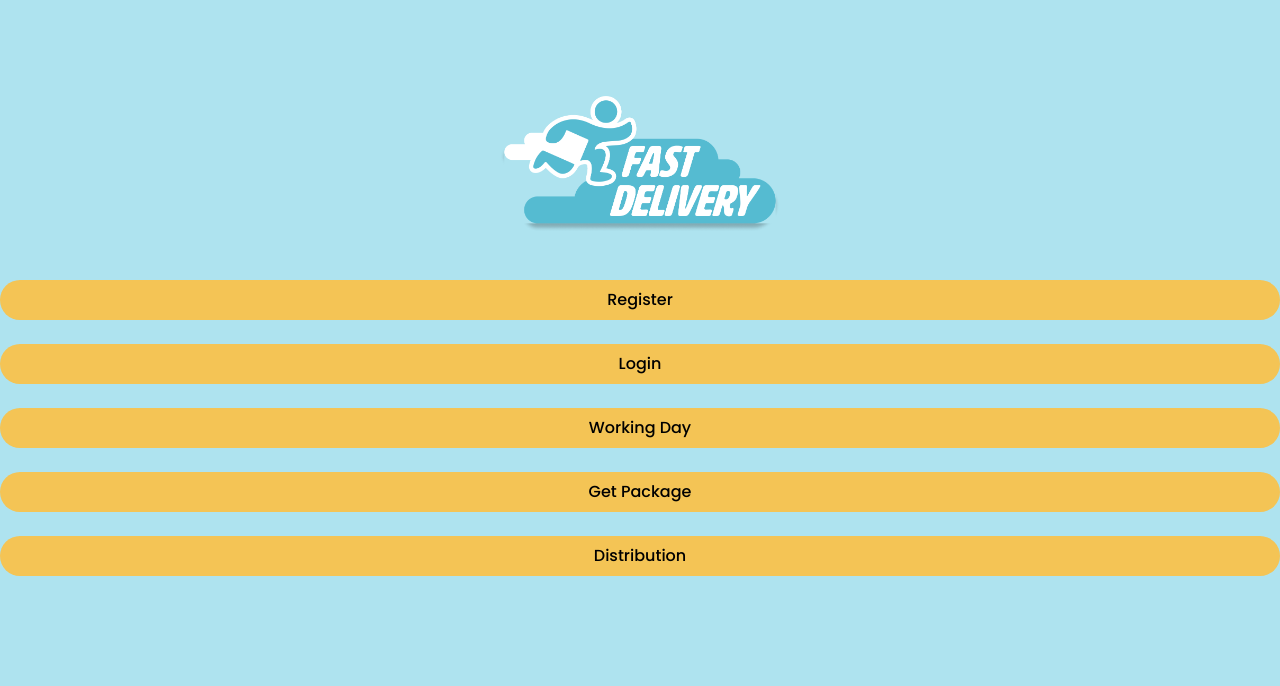
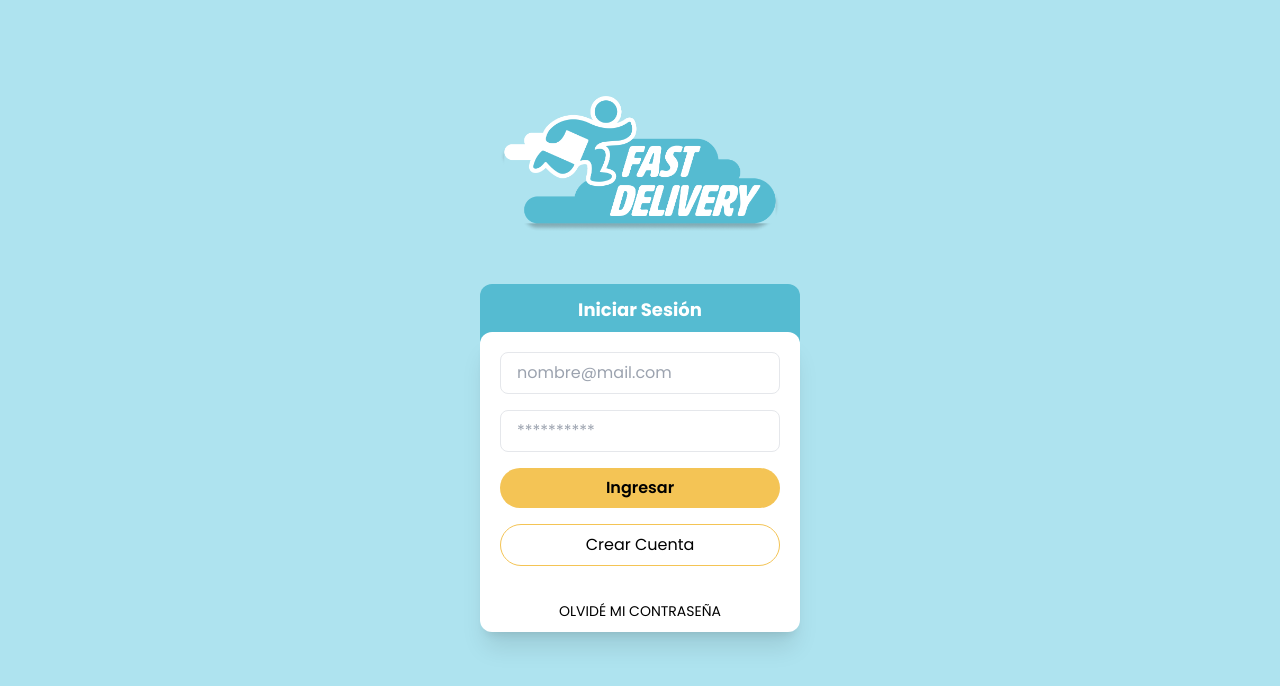
Before and after one commit to Tute22/Chacurbanos-front, a Next.js app: page / in a window 1280 px wide. Shown: the top 686 px of the page. Built offline with nearby package versions, Linux system fonts and the light colour scheme.

Commit message:
home page is login

```diff
--- a/src/app/page.tsx
+++ b/src/app/page.tsx
@@ -1,48 +1,9 @@
-import Image from "next/image";
-import mainLogo from "../../public/mainLogo.png";
-import Link from "next/link";
+import Login from "./login/page";
 
 export default function Home() {
   return (
-    <main className="bg-[#AEE3EF] h-screen font-poppins font-normal">
-      <div className="flex justify-center">
-        <Image src={mainLogo} width={280} alt="Logo" className="mt-24" />
-      </div>
-      <br />
-      <br />
-      <Link href={"/register"}>
-        <button className="font-poppins font-medium w-full px-4 py-2 bg-[#F4C455] rounded-full">
-          Register
-        </button>
-      </Link>
-      <br />
-      <br />
-      <Link href={"/login"}>
-        <button className="font-poppins font-medium w-full px-4 py-2 bg-[#F4C455] rounded-full">
-          Login
-        </button>
-      </Link>
-      <br />
-      <br />
-      <Link href={"/working-day"}>
-        <button className="font-poppins font-medium w-full px-4 py-2 bg-[#F4C455] rounded-full">
-          Working Day
-        </button>
-      </Link>
-      <br />
-      <br />
-      <Link href={"/get-packages"}>
-        <button className="font-poppins font-medium w-full px-4 py-2 bg-[#F4C455] rounded-full">
-          Get Package
-        </button>
-      </Link>
-      <br />
-      <br />
-      <Link href={"/distribution"}>
-        <button className="font-poppins font-medium w-full px-4 py-2 bg-[#F4C455] rounded-full">
-          Distribution
-        </button>
-      </Link>
-    </main>
+    <div>
+      <Login />
+    </div>
   );
 }
--- a/src/app/register/page.tsx
+++ b/src/app/register/page.tsx
@@ -19,13 +19,13 @@ export default function Register() {
   const handleSubmit = (e: React.FormEvent) => {
     e.preventDefault();
 
-        const storedDataString = localStorage.getItem('usersData');
+    const storedDataString = localStorage.getItem("usersData");
     if (!storedDataString) {
-          alert('Error: No se pudo encontrar la información de usuarios.');
+      alert("Error: No se pudo encontrar la información de usuarios.");
       return;
     }
 
-        storedDataString
+    storedDataString;
 
     const storedData = JSON.parse(storedDataString);
     const { StoredUsers } = storedData;
@@ -40,12 +40,12 @@ export default function Register() {
       status: string;
       day: string | null;
       img: string;
-        }
+    };
 
     const isEmailRegistered = StoredUsers.some((u: User) => u.email === email);
 
     if (isEmailRegistered) {
-          alert('El correo electrónico ya está registrado.');
+      alert("El correo electrónico ya está registrado.");
       return;
     }
 
@@ -55,17 +55,20 @@ export default function Register() {
       lastName,
       email,
       password,
-          role: 'user',
-          status: 'enabled',
+      role: "user",
+      status: "enabled",
       day: null,
-          img: 'img',
+      img: "img",
     };
 
     StoredUsers.push(newUser);
-        localStorage.setItem('usersData', JSON.stringify({ StoredUsers: StoredUsers }));
+    localStorage.setItem(
+      "usersData",
+      JSON.stringify({ StoredUsers: StoredUsers })
+    );
 
-        alert('Usuario Registrado');
-        router.push('/login');
+    alert("Usuario Registrado");
+    router.push("/");
   };
 
   const handleValidation = {
@@ -120,7 +123,7 @@ export default function Register() {
       <section className="flex justify-center mt-9">
         <section className="bg-[#55BBD1] h-[150px] rounded-xl">
           <div className="flex gap-12 mt-3 mb-2">
-            <Link href="/login">
+            <Link href="/">
               <LeftArrowIcon className="w-8 h-auto text-white ml-3" />
             </Link>
             <h1 className="flex justify-center text-lg font-poppins font-semibold text-white">
@@ -219,9 +222,11 @@ export default function Register() {
                 </a>
               </div>
               <div className="mb-4 mt-4">
-                <Link href="/login"><button className="font-poppins font-normal w-full px-4 py-2 rounded-full border-[#F4C455] border-solid border-[1px]">
+                <Link href="/">
+                  <button className="font-poppins font-normal w-full px-4 py-2 rounded-full border-[#F4C455] border-solid border-[1px]">
                     Iniciar Sesión
-                </button></Link>
+                  </button>
+                </Link>
               </div>
             </form>
           </div>
--- a/src/components/Navbar.tsx
+++ b/src/components/Navbar.tsx
@@ -1,7 +1,7 @@
 "use client";
 import React from "react";
 import Image from "next/image";
-import navbarLogo from "../../public/navbarLogo.svg"
+import navbarLogo from "../../public/navbarLogo.svg";
 import { LogoutDoorIcon } from "@/commons/icons/LogoutDoorIcon";
 import { usePathname } from "next/navigation";
 import Link from "next/link";
@@ -9,17 +9,22 @@ import { useRouter } from "next/navigation";
 
 export const Navbar = () => {
   const pathName = usePathname();
-  const router = useRouter()
+  const router = useRouter();
 
   return (
     <nav className="h-14 bg-[#AEE3EF] shadow-nav py-2 px-8 flex justify-between">
-      <Link href={'/'}> {/* Despues cambiar a working-day para repartidor y manage-orders para admin */}
-      <Image src={navbarLogo} width={56} height={160} alt="navbarLogo" />
+      <Link href={"/"}>
+        {" "}
+        {/* Despues cambiar a working-day para repartidor y manage-orders para admin */}
+        <Image src={navbarLogo} width={56} height={160} alt="navbarLogo" />
       </Link>
       {pathName === "/register" ? (
         ""
       ) : (
-        <div className="w-7 rounded-md cursor-pointer my-[4px] bg-[#55BBD1] shadow-logout-button flex items-center justify-center" onClick={()=>router.push("/login")}>
+        <div
+          className="w-7 rounded-md cursor-pointer my-[4px] bg-[#55BBD1] shadow-logout-button flex items-center justify-center"
+          onClick={() => router.push("/")}
+        >
           <LogoutDoorIcon className="w-6 ml-[3px]" />
         </div>
       )}
```
Lines whose indentation alone changed are shown as unchanged.
